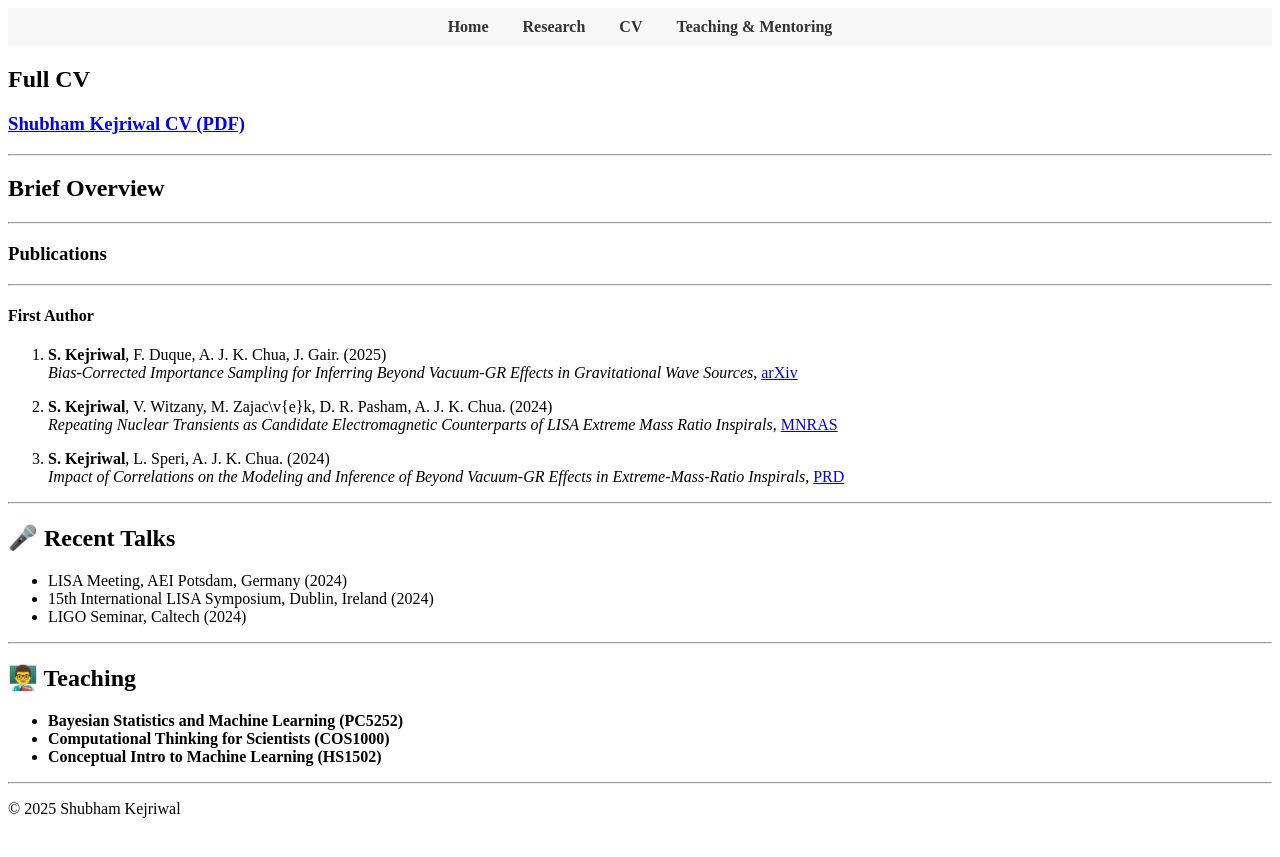
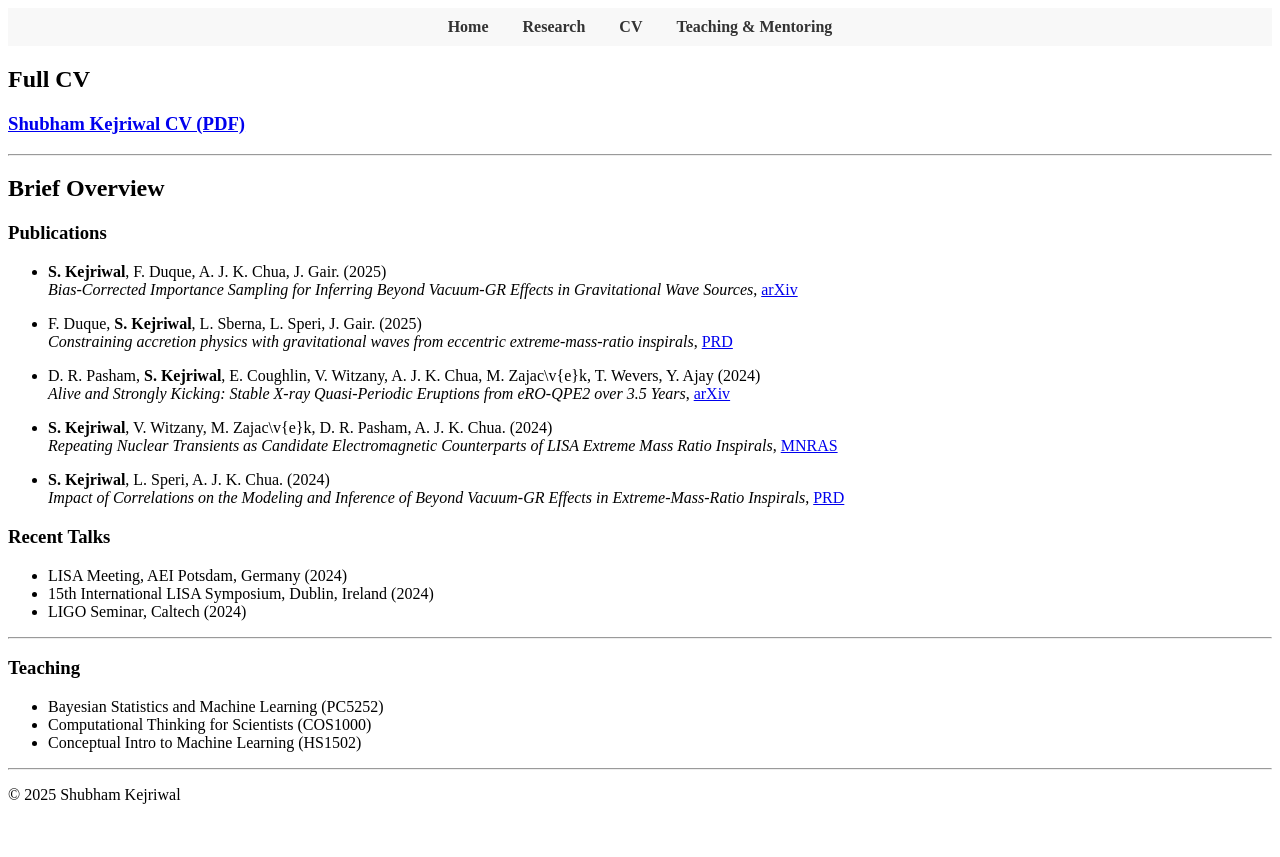
Before and after one commit to perturber/shubham, a Jekyll site: the page built from cv.md, in a window 1280 px wide. Shown: the top 857 px of the page. Built offline with Jekyll 4.4.1, drawn with Linux system fonts in a browser that asks for light colours.

Commit message:
Add files via upload

```diff
--- a/cv.md
+++ b/cv.md
@@ -12,24 +12,26 @@ permalink: /cv/
 
 ## Brief Overview
 
----
 
 ### Publications
----
-#### First Author
 
-3. **S. Kejriwal**, F. Duque, A. J. K. Chua, J. Gair. (2025)
-*Bias-Corrected Importance Sampling for Inferring Beyond Vacuum-GR Effects in Gravitational Wave Sources*, [arXiv](https://arxiv.org/abs/2503.01120)
+- **S. Kejriwal**, F. Duque, A. J. K. Chua, J. Gair. (2025)
+    *Bias-Corrected Importance Sampling for Inferring Beyond Vacuum-GR Effects in Gravitational Wave Sources*, [arXiv](https://arxiv.org/abs/2503.01120)
 
-2. **S. Kejriwal**, V. Witzany, M. Zajac\v{e}k, D. R. Pasham, A. J. K. Chua. (2024)
-*Repeating Nuclear Transients as Candidate Electromagnetic Counterparts of LISA Extreme Mass Ratio Inspirals*, [MNRAS](https://doi.org/10.1093/mnras/stae1599)
+- F. Duque, **S. Kejriwal**, L. Sberna, L. Speri, J. Gair. (2025)
+    *Constraining accretion physics with gravitational waves from eccentric extreme-mass-ratio inspirals*, [PRD](https://journals.aps.org/prd/abstract/10.1103/PhysRevD.111.084006)
 
-1. **S. Kejriwal**, L. Speri, A. J. K. Chua. (2024)
-*Impact of Correlations on the Modeling and Inference of Beyond Vacuum-GR Effects in Extreme-Mass-Ratio Inspirals*, [PRD](https://doi.org/10.1103/PhysRevD.110.084060)
+- D. R. Pasham, **S. Kejriwal**, E. Coughlin, V. Witzany, A. J. K. Chua, M. Zajac\v{e}k, T. Wevers, Y. Ajay (2024)
+    *Alive and Strongly Kicking: Stable X-ray Quasi-Periodic Eruptions from eRO-QPE2 over 3.5 Years*, [arXiv](https://arxiv.org/abs/2411.00289)
 
----
+- **S. Kejriwal**, V. Witzany, M. Zajac\v{e}k, D. R. Pasham, A. J. K. Chua. (2024)
+    *Repeating Nuclear Transients as Candidate Electromagnetic Counterparts of LISA Extreme Mass Ratio Inspirals*, [MNRAS](https://doi.org/10.1093/mnras/stae1599)
 
-## 🎤 Recent Talks
+- **S. Kejriwal**, L. Speri, A. J. K. Chua. (2024)
+    *Impact of Correlations on the Modeling and Inference of Beyond Vacuum-GR Effects in Extreme-Mass-Ratio Inspirals*, [PRD](https://doi.org/10.1103/PhysRevD.110.084060)
+
+
+### Recent Talks
 
 - LISA Meeting, AEI Potsdam, Germany (2024)
 - 15th International LISA Symposium, Dublin, Ireland (2024)
@@ -37,11 +39,11 @@ permalink: /cv/
 
 ---
 
-## 👨‍🏫 Teaching
+### Teaching
 
-- **Bayesian Statistics and Machine Learning (PC5252)**
-- **Computational Thinking for Scientists (COS1000)**
-- **Conceptual Intro to Machine Learning (HS1502)**
+- Bayesian Statistics and Machine Learning (PC5252)
+- Computational Thinking for Scientists (COS1000)
+- Conceptual Intro to Machine Learning (HS1502)
 
 ---
 
```
